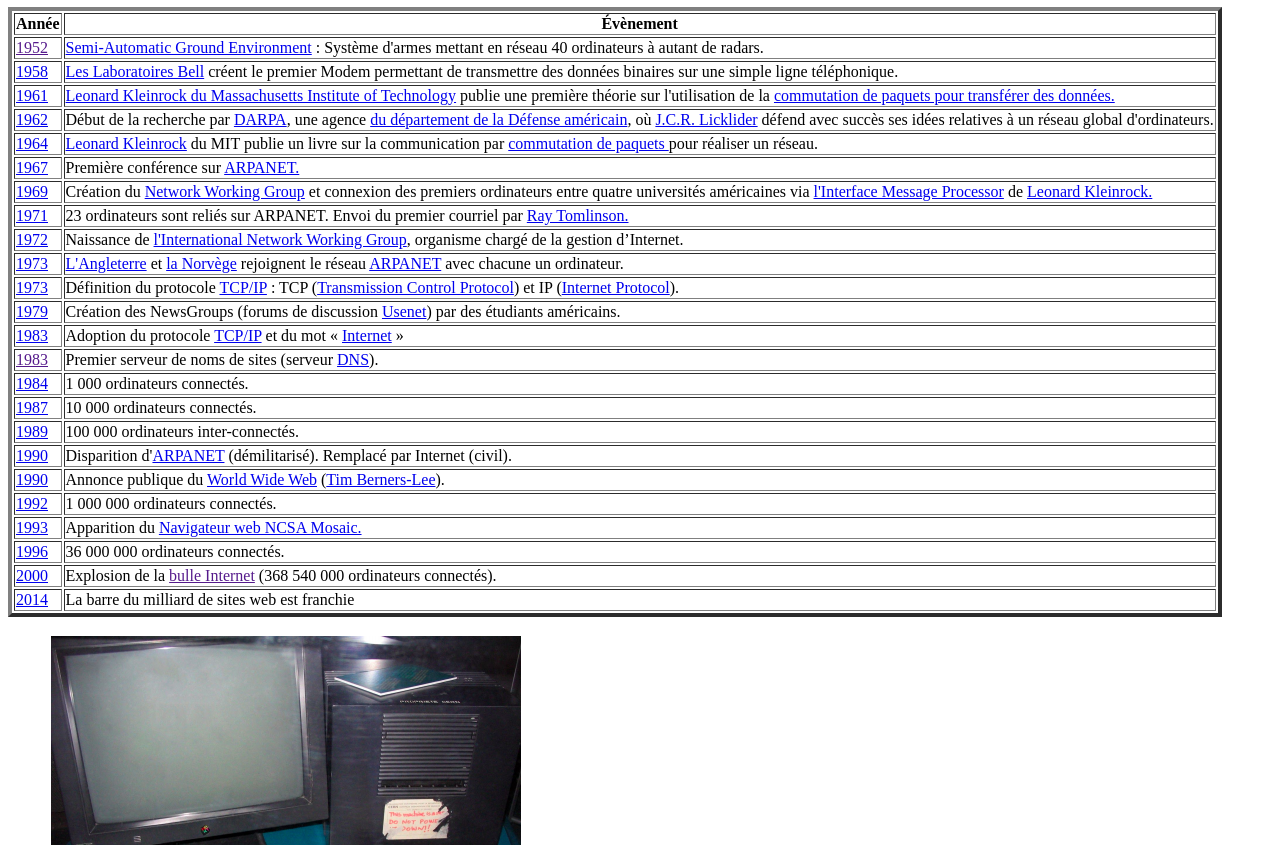
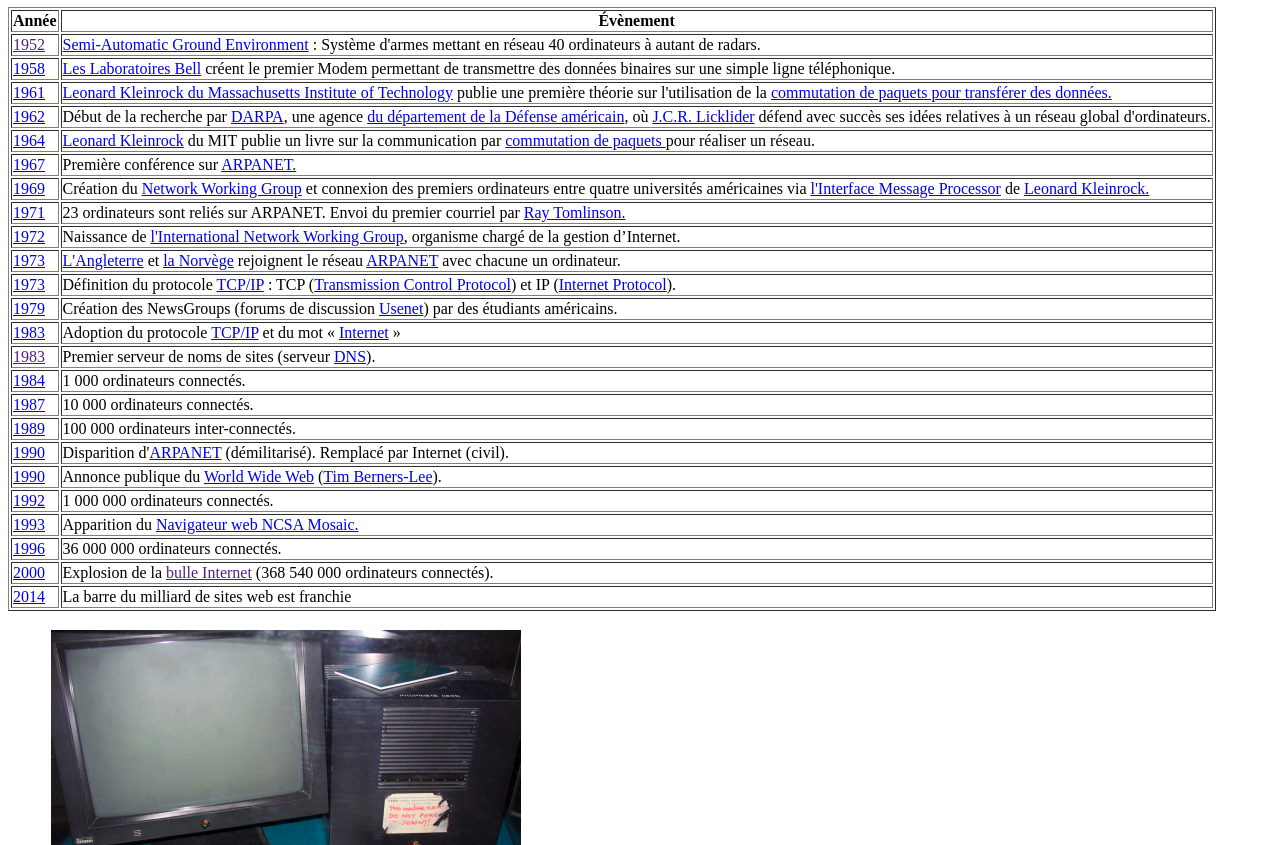
Before and after one commit to Meshak-okonda/projet1KDA, a plain HTML site: page Histoire_d'Internet.html in a window 1280 px wide. Shown: the part 345-1190 px from the top of the page. Drawn offline with Linux system fonts and the light colour scheme.

Commit message:
Mis à jour du travail

```diff
--- a/Histoire_d'Internet.html
+++ b/Histoire_d'Internet.html
@@ -25,8 +25,7 @@
     l’information et aux communications sans précédent ainsi qu’une fracture numérique. Internet
     contribua à modifier fondamentalement l’économie mondiale, y compris avec les retombées de
     la bulle Internet.</p>
-    <table border="4">
-        <font color="red"></font>
+    <table border="1">
         <caption><h1>Chronologie sélective</h1></caption>
         <tr>
             <th>
@@ -37,113 +36,113 @@
             </th>
         </tr>
         <tr>
-            <td><font color="black"></font><a href="">1952</a></font></td>
-            <td><font color="black"> <a href="https://fr.wikipedia.org/wiki/Semi-Automatic_Ground_Environment">Semi-Automatic Ground Environment</a> : Système d'armes mettant en réseau 40
-                ordinateurs à autant de radars.</font></td>
+            <td><a href="">1952</a></td>
+            <td> <a href="https://fr.wikipedia.org/wiki/Semi-Automatic_Ground_Environment">Semi-Automatic Ground Environment</a> : Système d'armes mettant en réseau 40
+                ordinateurs à autant de radars.</td>
         </tr>
         <tr>
-            <td><font color="black"><a href="https://fr.wikipedia.org/wiki/1958_en_informatique">1958</a></font></td>
-            <td><font color="black"><a href="https://fr.wikipedia.org/wiki/Laboratoires_Bell">Les Laboratoires Bell</a> créent le premier Modem permettant de transmettre des
-                données binaires sur une simple ligne téléphonique.</font></td>
+            <td><a href="https://fr.wikipedia.org/wiki/1958_en_informatique">1958</a></td>
+            <td><a href="https://fr.wikipedia.org/wiki/Laboratoires_Bell">Les Laboratoires Bell</a> créent le premier Modem permettant de transmettre des
+                données binaires sur une simple ligne téléphonique.</td>
         </tr>
         <tr>
-            <td><font color="black"><a href="https://fr.wikipedia.org/wiki/1961">1961</a></font></td>
-            <td><font color="black"><a href="https://fr.wikipedia.org/wiki/Leonard_Kleinrock">Leonard Kleinrock du Massachusetts Institute of Technology</a> publie une première
-                théorie sur l'utilisation de la <a href="https://fr.wikipedia.org/wiki/Commutation_de_paquets">commutation de paquets pour transférer des données.</a> </font></td>
+            <td><a href="https://fr.wikipedia.org/wiki/1961">1961</a></td>
+            <td><a href="https://fr.wikipedia.org/wiki/Leonard_Kleinrock">Leonard Kleinrock du Massachusetts Institute of Technology</a> publie une première
+                théorie sur l'utilisation de la <a href="https://fr.wikipedia.org/wiki/Commutation_de_paquets">commutation de paquets pour transférer des données.</a> </td>
         </tr>
         <tr>
-            <td><font color="black"><a href="https://fr.wikipedia.org/wiki/1962_en_informatique">1962</a></font></td>
-            <td><font color="black">Début de la recherche par <a href="https://fr.wikipedia.org/wiki/Defense_Advanced_Research_Projects_Agency">DARPA</a>, une agence <a href="https://fr.wikipedia.org/wiki/D%C3%A9partement_de_la_D%C3%A9fense">du département de la Défense
+            <td><a href="https://fr.wikipedia.org/wiki/1962_en_informatique">1962</a></td>
+            <td>Début de la recherche par <a href="https://fr.wikipedia.org/wiki/Defense_Advanced_Research_Projects_Agency">DARPA</a>, une agence <a href="https://fr.wikipedia.org/wiki/D%C3%A9partement_de_la_D%C3%A9fense">du département de la Défense
                 américain</a>, où <a href="https://fr.wikipedia.org/wiki/J.C.R._Licklider">J.C.R. Licklider</a> défend avec succès ses idées relatives à un réseau
-                global d'ordinateurs.</font></td>
+                global d'ordinateurs.</td>
         </tr>
         <tr>
-            <td><font color="black"><a href="https://fr.wikipedia.org/wiki/1964_en_informatique">1964</a></font></td>
-            <td><font color="black"><a href="https://fr.wikipedia.org/wiki/Leonard_Kleinrock">Leonard Kleinrock</a> du MIT publie un livre sur la communication par <a href="https://fr.wikipedia.org/wiki/Commutation_de_paquets">commutation
-                de paquets </a>pour réaliser un réseau. </font></td>
+            <td><a href="https://fr.wikipedia.org/wiki/1964_en_informatique">1964</a></td>
+            <td><a href="https://fr.wikipedia.org/wiki/Leonard_Kleinrock">Leonard Kleinrock</a> du MIT publie un livre sur la communication par <a href="https://fr.wikipedia.org/wiki/Commutation_de_paquets">commutation
+                de paquets </a>pour réaliser un réseau. </td>
         </tr>
         <tr>
-            <td><font color="black"><a href="https://fr.wikipedia.org/wiki/1967_en_informatique">1967</a></font></td>
-            <td><font color="black">Première conférence sur <a href="https://fr.wikipedia.org/wiki/ARPANET">ARPANET.</a></font></td>
+            <td><a href="https://fr.wikipedia.org/wiki/1967_en_informatique">1967</a></td>
+            <td>Première conférence sur <a href="https://fr.wikipedia.org/wiki/ARPANET">ARPANET.</a></td>
         </tr>
         <tr>
-            <td><font color="black"><a href="https://fr.wikipedia.org/wiki/1969_en_informatique">1969</a></font></td>
-            <td><font color="black">Création du <a href="https://fr.wikipedia.org/wiki/Network_Working_Group">Network Working Group</a> et connexion des premiers ordinateurs entre
+            <td><a href="https://fr.wikipedia.org/wiki/1969_en_informatique">1969</a></td>
+            <td>Création du <a href="https://fr.wikipedia.org/wiki/Network_Working_Group">Network Working Group</a> et connexion des premiers ordinateurs entre
                 quatre universités américaines via <a href="https://fr.wikipedia.org/wiki/Interface_Message_Processor">l'Interface Message Processor</a> de <a href="https://fr.wikipedia.org/wiki/Leonard_Kleinrock">Leonard
-                Kleinrock.</a></font></td>
+                Kleinrock.</a></td>
         </tr>
         <tr>
-            <td><font color="black"><a href="https://fr.wikipedia.org/wiki/1971_en_informatique">1971</a></font></td>
-            <td><font color="black">23 ordinateurs sont reliés sur ARPANET. Envoi du premier courriel par <a href="https://fr.wikipedia.org/wiki/Ray_Tomlinson">Ray
-                Tomlinson.</a></font></td>
+            <td><a href="https://fr.wikipedia.org/wiki/1971_en_informatique">1971</a></td>
+            <td>23 ordinateurs sont reliés sur ARPANET. Envoi du premier courriel par <a href="https://fr.wikipedia.org/wiki/Ray_Tomlinson">Ray
+                Tomlinson.</a></td>
         </tr>
         <tr>
-            <td><font color="black"><a href="https://fr.wikipedia.org/wiki/1972_en_informatique">1972</a></font></td>
-            <td><font color="black">Naissance de <a href="https://fr.wikipedia.org/wiki/International_Network_Working_Group">l'International Network Working Group</a>, organisme chargé de la
-                gestion d’Internet.</font></td>
+            <td><a href="https://fr.wikipedia.org/wiki/1972_en_informatique">1972</a></td>
+            <td>Naissance de <a href="https://fr.wikipedia.org/wiki/International_Network_Working_Group">l'International Network Working Group</a>, organisme chargé de la
+                gestion d’Internet.</td>
         </tr>
         <tr>
-            <td><font color="black"><a href="https://fr.wikipedia.org/wiki/1973_en_informatique">1973</a></font></td>
-            <td><font color="black"><a href="https://fr.wikipedia.org/wiki/Angleterre">L'Angleterre</a> et <a href="https://fr.wikipedia.org/wiki/Norv%C3%A8ge">la Norvège</a> rejoignent le réseau <a href="https://fr.wikipedia.org/wiki/ARPANET">ARPANET</a> avec chacune un
-                ordinateur.</font></td>
+            <td><a href="https://fr.wikipedia.org/wiki/1973_en_informatique">1973</a></td>
+            <td><a href="https://fr.wikipedia.org/wiki/Angleterre">L'Angleterre</a> et <a href="https://fr.wikipedia.org/wiki/Norv%C3%A8ge">la Norvège</a> rejoignent le réseau <a href="https://fr.wikipedia.org/wiki/ARPANET">ARPANET</a> avec chacune un
+                ordinateur.</td>
         </tr>
         <tr>
-            <td><font color="black"><a href="https://fr.wikipedia.org/wiki/1973_en_informatique">1973</a></font></td>
-            <td><font color="black">Définition du protocole <a href="https://fr.wikipedia.org/wiki/TCP/IP">TCP/IP</a> : TCP (<a href="https://fr.wikipedia.org/wiki/Transmission_Control_Protocol">Transmission Control Protocol</a>) et IP
-                (<a href="https://fr.wikipedia.org/wiki/Internet_Protocol">Internet Protocol</a>).</font></td>
+            <td><a href="https://fr.wikipedia.org/wiki/1973_en_informatique">1973</a></td>
+            <td>Définition du protocole <a href="https://fr.wikipedia.org/wiki/TCP/IP">TCP/IP</a> : TCP (<a href="https://fr.wikipedia.org/wiki/Transmission_Control_Protocol">Transmission Control Protocol</a>) et IP
+                (<a href="https://fr.wikipedia.org/wiki/Internet_Protocol">Internet Protocol</a>).</td>
         </tr>
         <tr>
-            <td><font color="black"><a href="https://fr.wikipedia.org/wiki/1979_en_informatique">1979</a></font></td>
-            <td><font color="black">Création des NewsGroups (forums de discussion <a href="https://fr.wikipedia.org/wiki/Usenet">Usenet</a>) par des étudiants
-                américains.</font></td>
+            <td><a href="https://fr.wikipedia.org/wiki/1979_en_informatique">1979</a></td>
+            <td>Création des NewsGroups (forums de discussion <a href="https://fr.wikipedia.org/wiki/Usenet">Usenet</a>) par des étudiants
+                américains.</td>
         </tr>
         <tr>
-            <td><font color="black"><a href="https://fr.wikipedia.org/wiki/1983_en_informatique">1983<a></font></td>
-            <td><font color="black">Adoption du protocole <a href="https://fr.wikipedia.org/wiki/TCP/IP">TCP/IP</a> et du mot « <a href="https://fr.wikipedia.org/wiki/Internet">Internet</a> »</font></td>
+            <td><a href="https://fr.wikipedia.org/wiki/1983_en_informatique">1983<a></td>
+            <td>Adoption du protocole <a href="https://fr.wikipedia.org/wiki/TCP/IP">TCP/IP</a> et du mot « <a href="https://fr.wikipedia.org/wiki/Internet">Internet</a> »</td>
         </tr>
         <tr>
-            <td><font color="black"><a href="">1983</a></font></td>
-            <td><font color="black">Premier serveur de noms de sites (serveur <a href="https://fr.wikipedia.org/wiki/Domain_Name_System">DNS</a>).</font></td>
+            <td><a href="">1983</a></td>
+            <td>Premier serveur de noms de sites (serveur <a href="https://fr.wikipedia.org/wiki/Domain_Name_System">DNS</a>).</td>
         </tr>
         <tr>
-            <td><font color="black"><a href="https://fr.wikipedia.org/wiki/1983_en_informatique">1984</a></font></td>
-            <td><font color="black">1 000 ordinateurs connectés.</font></td>
+            <td><a href="https://fr.wikipedia.org/wiki/1983_en_informatique">1984</a></td>
+            <td>1 000 ordinateurs connectés.</td>
         </tr>
         <tr>
-            <td><font color="black"><a href="https://fr.wikipedia.org/wiki/1987_en_informatique">1987</a></font></td>
-            <td><font color="black">10 000 ordinateurs connectés.</font></td>
+            <td><a href="https://fr.wikipedia.org/wiki/1987_en_informatique">1987</a></td>
+            <td>10 000 ordinateurs connectés.</td>
         </tr>
         <tr>
-            <td><font color="black"><a href="https://fr.wikipedia.org/wiki/1989_en_informatique">1989</a></font></td>
-            <td><font color="black">100 000 ordinateurs inter-connectés.</font></td>
+            <td><a href="https://fr.wikipedia.org/wiki/1989_en_informatique">1989</a></td>
+            <td>100 000 ordinateurs inter-connectés.</td>
         </tr>
         <tr>
-            <td><font color="black"><a href="https://fr.wikipedia.org/wiki/1990_en_informatique">1990</a></font></td>
-            <td><font color="black">Disparition d'<a href="https://fr.wikipedia.org/wiki/ARPANET">ARPANET</a> (démilitarisé). Remplacé par Internet (civil).</font></td>
+            <td><a href="https://fr.wikipedia.org/wiki/1990_en_informatique">1990</a></td>
+            <td>Disparition d'<a href="https://fr.wikipedia.org/wiki/ARPANET">ARPANET</a> (démilitarisé). Remplacé par Internet (civil).</td>
         </tr>
         <tr>
-            <td><font color="black"><a href="https://fr.wikipedia.org/wiki/1990_en_informatique">1990</a></font></td>
-            <td><font color="black">Annonce publique du <a href="https://fr.wikipedia.org/wiki/World_Wide_Web">World Wide Web</a> (<a href="https://fr.wikipedia.org/wiki/Tim_Berners-Lee">Tim Berners-Lee</a>).</font></td>
+            <td><a href="https://fr.wikipedia.org/wiki/1990_en_informatique">1990</a></td>
+            <td>Annonce publique du <a href="https://fr.wikipedia.org/wiki/World_Wide_Web">World Wide Web</a> (<a href="https://fr.wikipedia.org/wiki/Tim_Berners-Lee">Tim Berners-Lee</a>).</td>
         </tr>
         <tr>
-            <td><font color="black"><a href="https://fr.wikipedia.org/wiki/1992_en_informatique">1992</a></font></td>
-            <td><font color="black">1 000 000 ordinateurs connectés.</font></td>
+            <td><a href="https://fr.wikipedia.org/wiki/1992_en_informatique">1992</a></td>
+            <td>1 000 000 ordinateurs connectés.</td>
         </tr>
         <tr>
-            <td><font color="black"><a href="https://fr.wikipedia.org/wiki/1993_en_informatique">1993</a></font></td>
-            <td><font color="black">Apparition du <a href="https://fr.wikipedia.org/wiki/NCSA_Mosaic">Navigateur web NCSA Mosaic.</a></font></td>
+            <td><a href="https://fr.wikipedia.org/wiki/1993_en_informatique">1993</a></td>
+            <td>Apparition du <a href="https://fr.wikipedia.org/wiki/NCSA_Mosaic">Navigateur web NCSA Mosaic.</a></td>
         </tr>
         <tr>
-            <td><font color="black"><a href="https://fr.wikipedia.org/wiki/1996_en_informatique">1996</a></font></td>
-            <td><font color="black">36 000 000 ordinateurs connectés.</font></td>
+            <td><a href="https://fr.wikipedia.org/wiki/1996_en_informatique">1996</a></td>
+            <td>36 000 000 ordinateurs connectés.</td>
         </tr>
         <tr>
-            <td><font color="black"><a href="https://fr.wikipedia.org/wiki/2000_en_informatique">2000</a></font></td>
-            <td><font color="black">Explosion de la <a href="">bulle Internet</a> (368 540 000 ordinateurs connectés).</font></td>
+            <td><a href="https://fr.wikipedia.org/wiki/2000_en_informatique">2000</a></td>
+            <td>Explosion de la <a href="">bulle Internet</a> (368 540 000 ordinateurs connectés).</td>
         </tr>
         <tr>
-            <td><font color="black"><a href="https://fr.wikipedia.org/wiki/2014_en_informatique">2014</a></font></td>
-            <td><font color="black">La barre du milliard de sites web est franchie</font></td>
+            <td><a href="https://fr.wikipedia.org/wiki/2014_en_informatique">2014</a></td>
+            <td>La barre du milliard de sites web est franchie</td>
         </tr>
     </table>
     <figure>
```
Also changed, not shown: World_Wide_Web.html (+69 -64 lines).
